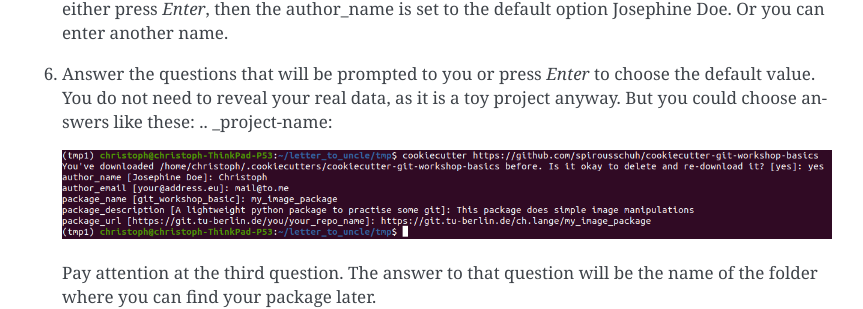
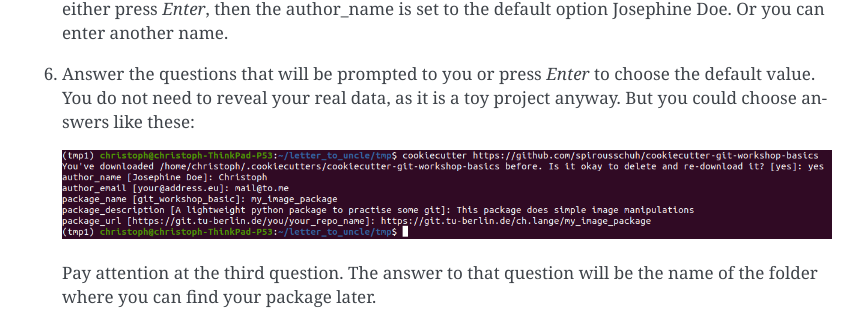
Before and after one commit to spirousschuh/cookiecutter-git-workshop-testing, a Sphinx documentation site: the page built from docs/git-basics/new_repo.rst, in a window 1280 px wide and 900 px high, scrolled down 1364 px. Shown: the part 198-507 px from the top of the window, without its empty margins (338-1201 px from the left). Built offline with Sphinx 7.4.7, drawn with Linux system fonts in a browser that asks for light colours; some of the changed text lies outside the part shown.

Commit message:
restructure the documentation

```diff
--- a/docs/conf.py
+++ b/docs/conf.py
@@ -17,7 +17,7 @@
 
 # -- Project information -----------------------------------------------------
 
-project = 'cookiecutter-git-workshop-testing'
+project = 'Git Workshop Testing'
 copyright = '2021, Christoph Lange'
 author = 'Christoph Lange'
 
@@ -58,3 +58,5 @@
     'page_width': '1200px',
     'sidebar_width': '300px',
 }
+
+html_domain_indices = True
--- a/docs/new_repo.rst
+++ b/docs/git-basics/new_repo.rst
@@ -17,7 +17,7 @@
 **New Project** and select **Create blank project**. Afterwards you may choose a
 name for your repository
 
-.. image:: images/new_project.png
+.. image:: ../images/new_project.png
 
 and click **Create project**.
 Now we created an empty project on the remote server.
@@ -62,9 +62,10 @@
    the default value. You do not need to reveal
    your real data, as it is a toy project anyway. But you could choose answers
    like these:
+
    .. _project-name:
 
-   .. image:: images/questions.png
+   .. image:: ../images/questions.png
 
 
    Pay attention at the third question. The answer to that question will be
@@ -96,7 +97,7 @@
    that you just created in the section `Create Project on GitLab`_.
    As it is an empty project the landing page should look like this:
 
-   .. image:: images/project_setup.png
+   .. image:: ../images/project_setup.png
 
 3. Follow the step that are displayed under **Git global setup** (first red box)
    one by one, i.e. you copy each line to your terminal and press *Enter*.
```
Also changed, not shown: README.md (+7 -9 lines), docs/git-basics/git_workflow.rst (renamed from docs/git_workflow.rst, +9 -9 lines), docs/index.rst (+7 -7 lines), docs/testing-content/continuous_integration.rst (renamed from docs/continuous_integration.rst), docs/testing-content/refactoring.rst (renamed from docs/refactoring.rst), docs/testing-content/tdd.rst (renamed from docs/tdd.rst), docs/testing-content/the_curse.rst (renamed from docs/the_curse.rst), docs/testing-content/unit_tests.rst (renamed from docs/unit_tests.rst).
